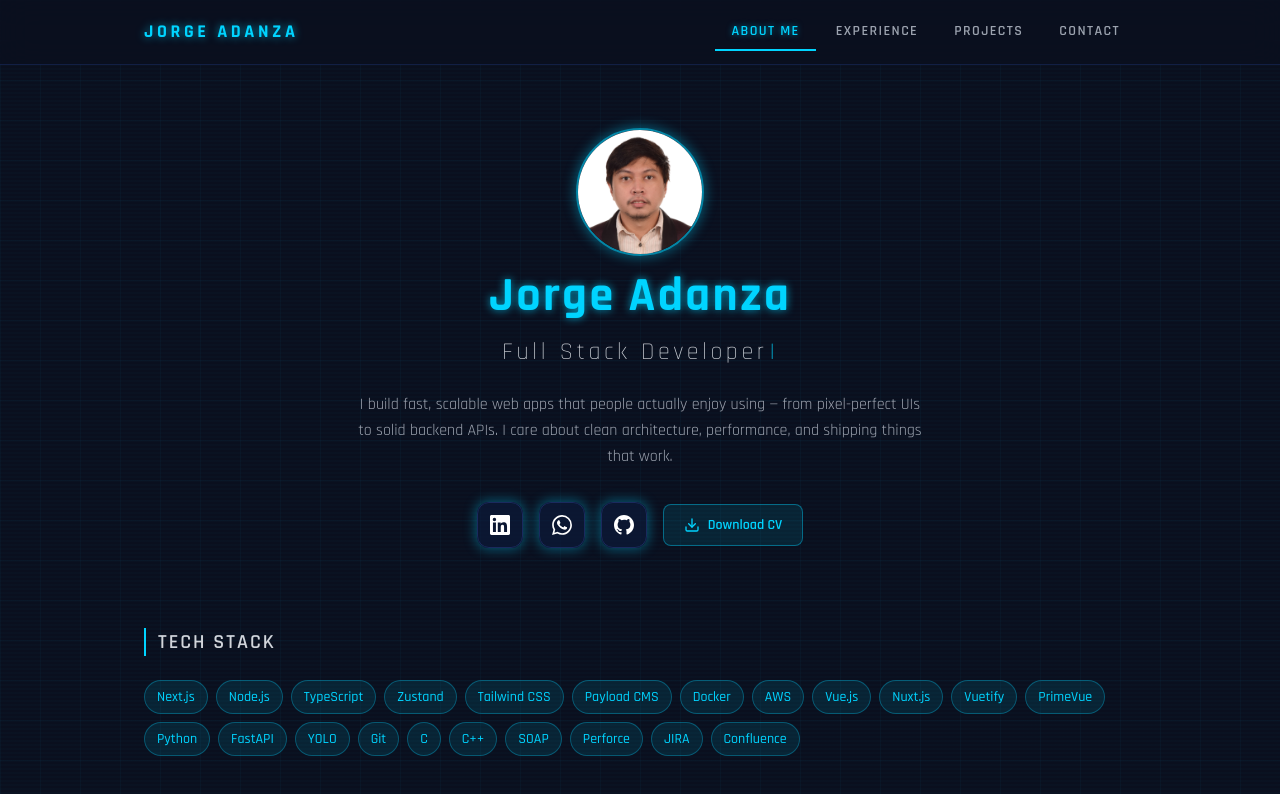
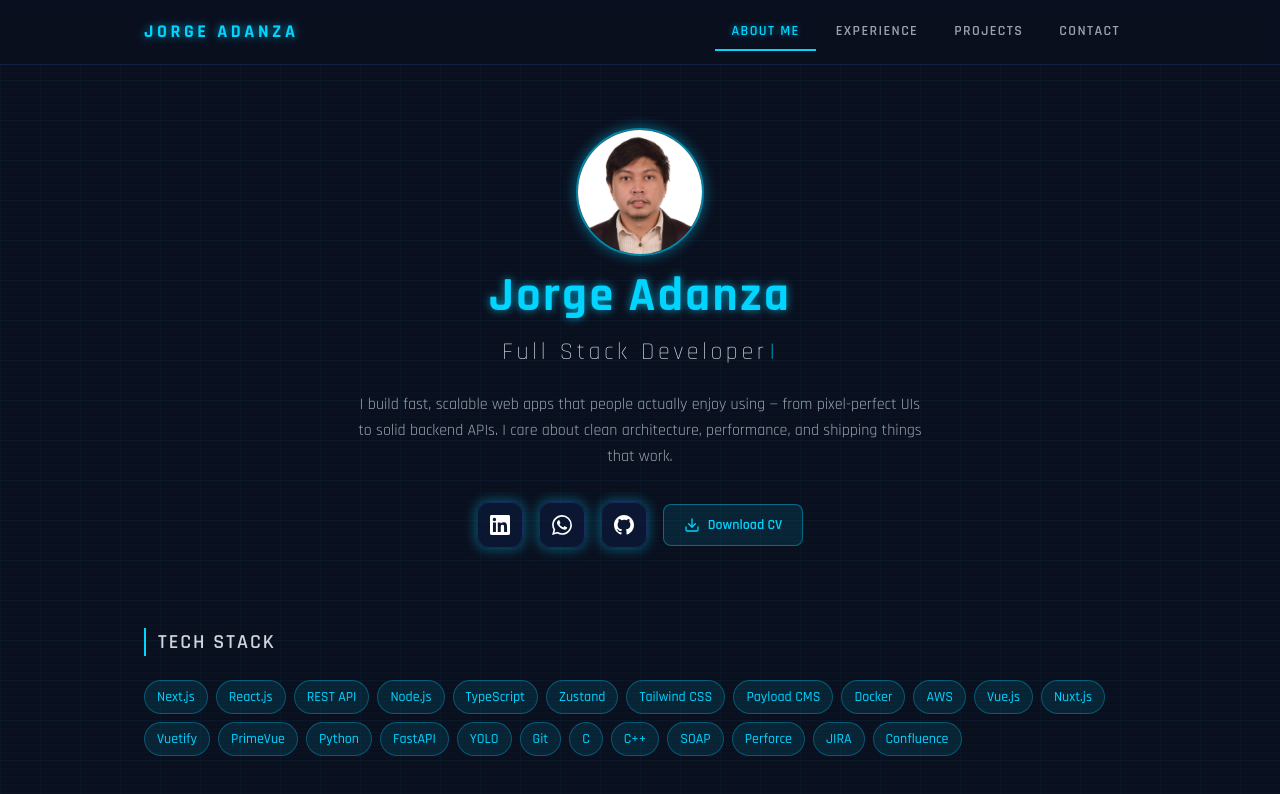
Before and after one commit to RyuzakiEX/personal-site, a Next.js app: page / in a window 1280 px wide. Shown: the top 794 px of the page. Built offline with nearby package versions, Linux system fonts and the light colour scheme.

Commit message:
feat: add react js and format stack

```diff
--- a/data/experience.ts
+++ b/data/experience.ts
@@ -21,7 +21,18 @@ export const experiences: ExperienceEntry[] = [
       "Utilizing Payload CMS for role-based access control (RBAC) and system configuration, with ongoing improvements toward more advanced data retrieval architectures",
       "Deploying and managing containerized services using Docker and AWS infrastructure",
     ],
-    stack: ["Next.js", "Node.js", "TypeScript", "Zustand", "Tailwind CSS", "Payload CMS", "Docker", "AWS"],
+    stack: [
+      "Next.js",
+      "React.js",
+      "REST API",
+      "Node.js",
+      "TypeScript",
+      "Zustand",
+      "Tailwind CSS",
+      "Payload CMS",
+      "Docker",
+      "AWS",
+    ],
   },
   {
     company: "Miller Solutions Development Inc.",
@@ -35,7 +46,16 @@ export const experiences: ExperienceEntry[] = [
       "Developed a FastAPI backend to expose scalable AI inference services",
       "Managed source control and collaborated across multiple projects using Git and Trello in a fast-paced environment",
     ],
-    stack: ["Vue.js", "Nuxt.js", "Vuetify", "PrimeVue", "Python", "FastAPI", "YOLO", "Git"],
+    stack: [
+      "Vue.js",
+      "Nuxt.js",
+      "Vuetify",
+      "PrimeVue",
+      "Python",
+      "FastAPI",
+      "YOLO",
+      "Git",
+    ],
   },
   {
     company: "Kyocera Document Solutions Development Inc.",
```
